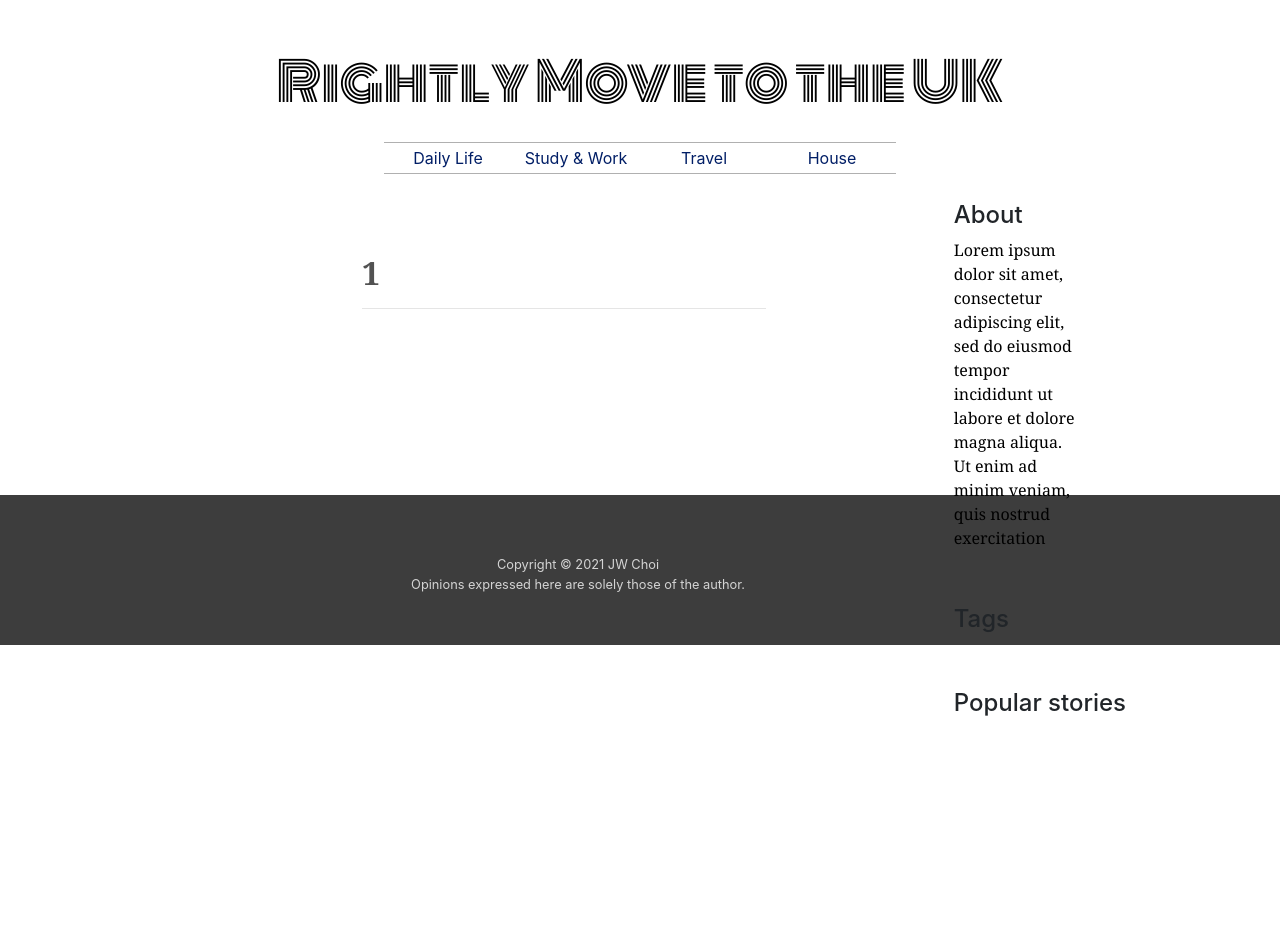
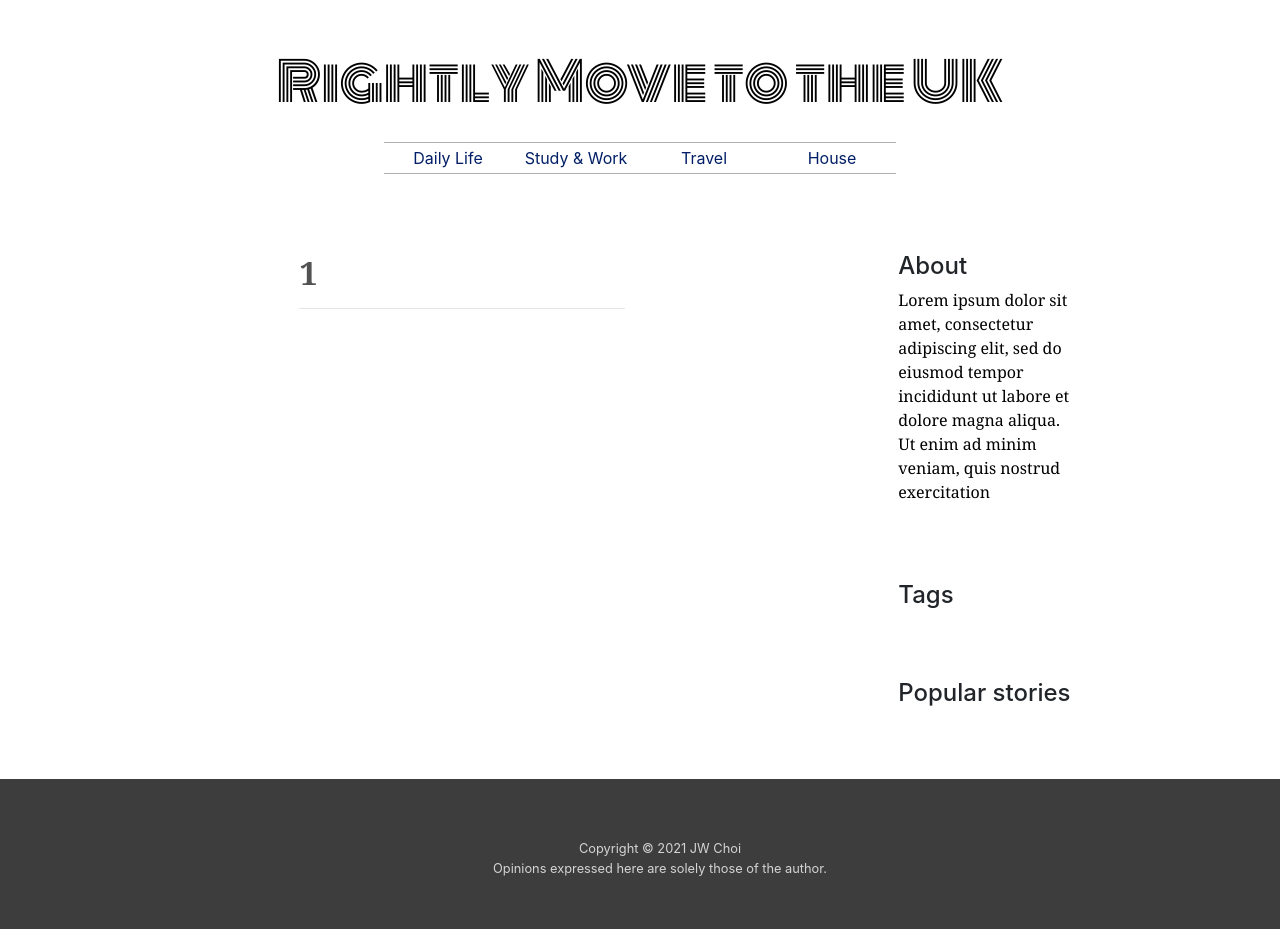
Before and after one commit to maktoob/Rightly_move, a Django app: page /1/ in a window 1280 px wide. Shown: the part 56-985 px from the top of the page. Before the commit the page ends 772 px from the top, so only its background shows below. Run offline with Django 3.2, Linux system fonts and the light colour scheme; data that the repository does not hold is empty; some libraries are stand-ins or nearby versions; some web fonts are replaced.

Commit message:
Modify sidebar layout (column)

```diff
--- a/static/css/base.css
+++ b/static/css/base.css
@@ -86,34 +86,31 @@ a:hover {
 }
 
 .post {
-    width: 95%;
+    width: 100%;
     margin: auto;
 }
 
-.home-side-menu {
+.sidebar {
     --offset: var(--space);
     top: var(--offset);
-    margin-left: 1%;
-    margin-right: 1%;
-    right: 9%;
-    float: right;
+    padding-left: 3%;
+    padding-right: 5%;
+    padding-top: 3%;
 }
 
 .side-about {
-    width: 70%;
+    width: 90%;
     margin-top: 15%;
-    margin-bottom: 30%;
+    margin-bottom: 10%;
+    padding-bottom: 10%;
 }
 
-/*.sidebar-sticky {
-    position: sticky;
-    top: 30px;
-}*/
+.tag-list {
+    margin-top: 15%;
+    margin-bottom: 10%;
+    width: 90%;
 
-.tag-list {
-    margin-top: 30%;
-    margin-bottom: 30%;
-    width: 90%;
+    padding-bottom: 10%;
 }
 
 a.tag-button {
@@ -127,8 +124,9 @@ a.tag-button {
 }
 
 .popular-list {
-    margin-top: 30%;
-    margin-bottom: 15%;
+    margin-top: 15%;
+    margin-bottom: 10%;
+    width: 90%;
 }
 
 .about {
--- a/website/templates/website/base.html
+++ b/website/templates/website/base.html
@@ -69,26 +69,30 @@
     </div>
 </head>
 <body>
-       <div class="col-lg-2 home-side-menu">
+<div class="container-fluid">
+    <div class="row">
+        <div class="col-lg-8">
+            {% block content %}
+            {% endblock content %}
+        </div>
+        <div class="col-lg-3 sidebar">
             <div class="sidebar side-about">
                 <h4>About</h4>
                 <p>Lorem ipsum dolor sit amet, consectetur adipiscing elit, sed do eiusmod tempor incididunt
                     ut labore et dolore magna aliqua. Ut enim ad minim veniam, quis nostrud exercitation</p>
             </div>
-            <div class="sidebar sidebar-sticky sticky-top">
-                <div class="tag-list">
+            <div class="sidebar tag-list sticky-top">
                 <h4>Tags</h4>
                 {% for tag in tags %}
                 <a href="{% url 'post_tag' tag.slug %}" class="tag-button btn btn-sm mb-1">#{{ tag }}</a>
                 {% endfor %}
             </div>
-                <div class="popular-list">
+            <div class="sidebar popular-list">
                 <h4>Popular stories</h4>
             </div>
         </div>
     </div>
-{% block content %}
-{% endblock content %}
+</div>
 </body>
 <div class="footer">
     <div class="container text-center">
--- a/website/templates/website/home.html
+++ b/website/templates/website/home.html
@@ -2,8 +2,8 @@
 {% block content %}
 <div class="content-fluid">
     <div class="row post-wrapper">
-        <div class="col-lg-2"></div>
-        <div class="col-lg-7 post">
+        <div class="col-lg-4"></div>
+        <div class="col-lg-8 post">
             {% for post in posts %}
             <h3><a href="{% url 'post_detail' post.pk %}">{{ post.title }}</a></h3>
             <p>{{ post.date }} |{% for category in post.category.all %}
@@ -57,7 +57,6 @@
             </nav>
         </div>
         {% endif %}
-
     </div>
 </div>
 {% endblock content %}
```
Lines whose indentation alone changed are shown as unchanged.
